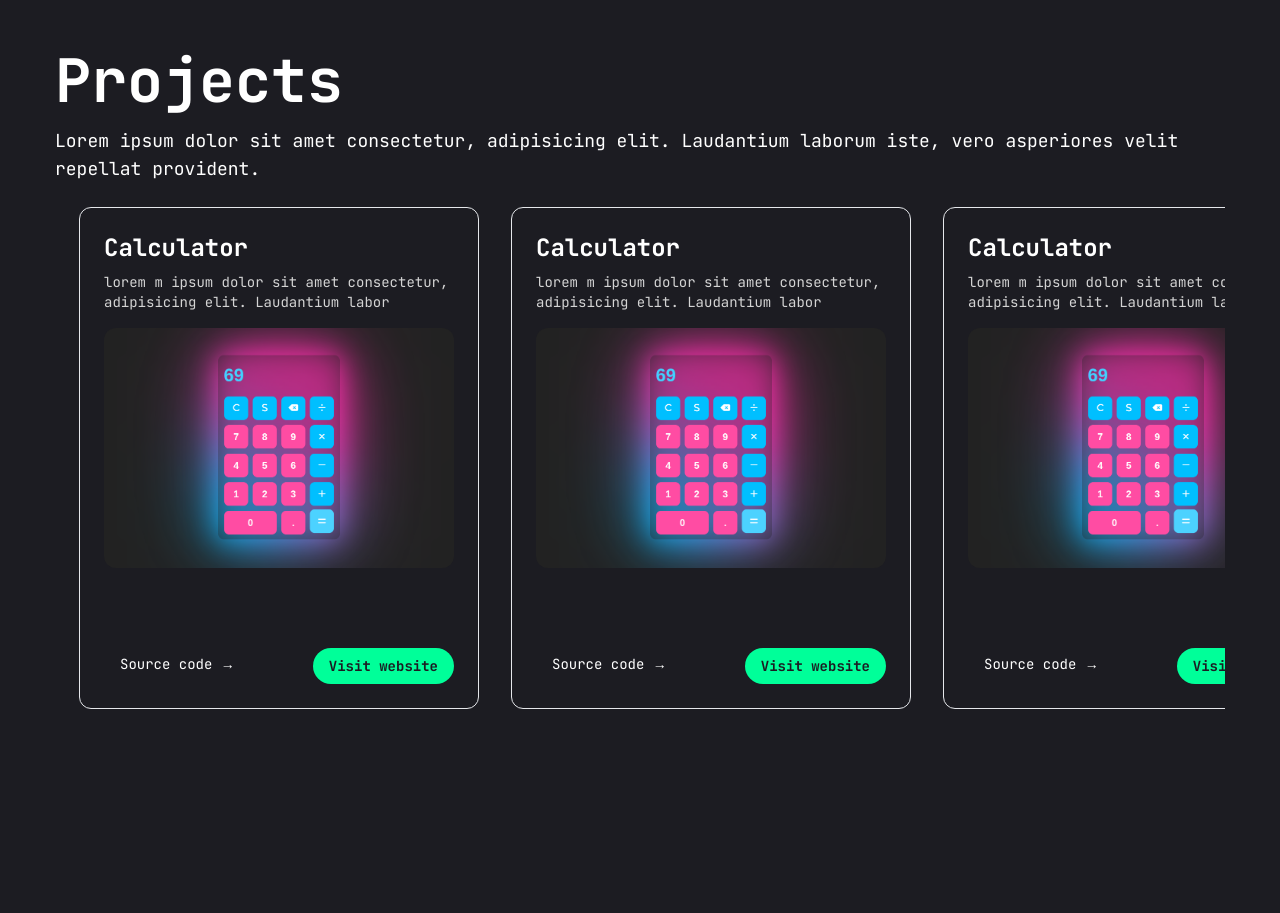
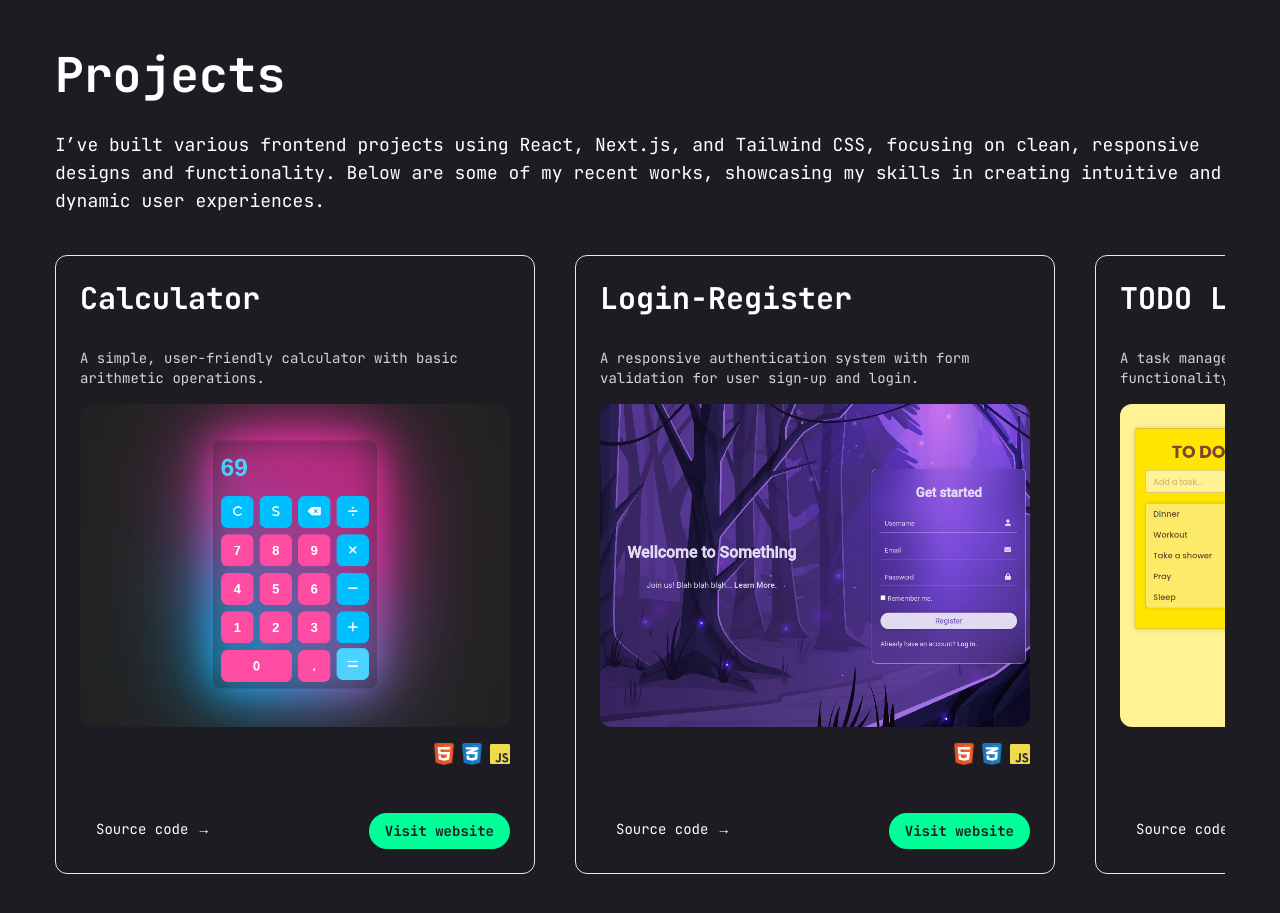
Before and after one commit to blckdrgn03/new-portfolio, a Next.js app: page / in a window 1280 px wide. Shown: the part 900-1813 px from the top of the page. Before the commit the page ends 1633 px from the top, so only its background shows below. Built offline with nearby package versions, Linux system fonts and the light colour scheme.

Commit message:
updated projects section

```diff
--- a/components/home.jsx
+++ b/components/home.jsx
@@ -12,7 +12,7 @@ export default function Home() {
                 </div>
                 <div>
                     <span className="text-center xl:text-left pb-1 block text-lg lg:text-xl xl:text-3xl xl:pb-4">Front-end React Developer</span>
-                    <h1 className="md:leading-tight md:text-4xl xl:leading-tight text-3xl lg:text-5x xl:text-6xl font-bold text-center xl:text-left">Hello I&apos;m</h1>
+                    <h1 className="md:leading-tight md:text-4xl xl:leading-tight text-3xl lg:text-5xl xl:text-6xl font-bold text-center xl:text-left">Hello I&apos;m</h1>
                     <TextGenerateEffectDemo />
                     <p className="xl:w-[54ch] text-sm md:text-md lg:text-lg text-center xl:text-left pb-8 xl:pb-8">I excel at crafting elegant digital experiences and I am proficient in various programming languages and technologies.</p>
                     <Socials />
--- a/components/projects.jsx
+++ b/components/projects.jsx
@@ -6,46 +6,57 @@ export default function Projects() {
     let projects = [
         {
             name: 'calculator',
-            description: 'lorem m ipsum dolor sit amet consectetur, adipisicing elit. Laudantium labor',
+            description: 'A simple, user-friendly calculator with basic arithmetic operations.',
             id: 1,
             image: '/calc.png',
-            techs: ['/html.svg', '/html.svg', '/html.svg']
+            techs: ['/html.svg', '/css.svg', '/javascript.svg'],
+            url: 'https://calculator-by-sayef.vercel.app/',
+            code: 'https://github.com/blckdrgn03/calculator'
         },
         {
-            name: 'calculator',
-            description: 'lorem m ipsum dolor sit amet consectetur, adipisicing elit. Laudantium labor',
+            name: 'Login-Register',
+            description: 'A responsive authentication system with form validation for user sign-up and login.',
             id: 2,
-            image: '/calc.png',
-            techs: ['/html.svg', '/html.svg', '/html.svg']
+            image: '/login.png',
+            techs: ['/html.svg', '/css.svg', '/javascript.svg'],
+            url: 'https://login-register-by-sayef.vercel.app/',
+            code: 'https://github.com/blckdrgn03/login-register'
         },
         {
-            name: 'calculator',
-            description: 'lorem m ipsum dolor sit amet consectetur, adipisicing elit. Laudantium labor',
+            name: 'TODO List',
+            description: ' A task management app with drag-and-drop functionality for easy task organization.',
             id: 3,
-            image: '/calc.png',
-            techs: ['/html.svg', '/html.svg', '/html.svg']
+            image: '/todo.png',
+            techs: ['/html.svg', '/css.svg', '/javascript.svg'],
+            url: 'https://todo-list-by-sayef.vercel.app/',
+            code: 'https://github.com/blckdrgn03/todo-list'
         },
         {
-            name: 'calculator',
-            description: 'lorem m ipsum dolor sit amet consectetur, adipisicing elit. Laudantium labor',
+            name: 'Weather App',
+            description: 'Displays current weather conditions and a 5-day forecast using real-time data.',
             id: 4,
-            image: '/calc.png',
-            techs: ['/html.svg', '/html.svg', '/html.svg']
+            image: '/weather.png',
+            techs: ['/html.svg', '/css.svg', '/javascript.svg'],
+            url: 'https://weather-by-sayef.vercel.app/',
+            code: 'https://github.com/blckdrgn03/Weather'
         },
         {
-            name: 'calculator',
-            description: 'lorem m ipsum dolor sit amet consectetur, adipisicing elit. Laudantium labor',
+            name: 'Old Portfolio',
+            description: 'A personal portfolio site showcasing projects and skills, fully responsive for all devices.',
             id: 5,
-            image: '/calc.png',
-            techs: ['/html.svg', '/html.svg', '/html.svg']
-        }
+            image: '/portfolio.png',
+            techs: ['/html.svg', '/css.svg', '/javascript.svg', '/react.svg', '/tailwind.svg'],
+            url: 'https://abdullahalsayef.vercel.app/',
+            code: 'https://github.com/blckdrgn03/portfolio'
+        },
+
     ]
     return (
-        <section id="projects" className="container mx-auto mt-[5rem] md:mt-[7.5rem] lg:mt-[10rem] xl:mt-[12.5rem]">
-            <h1 className="md:text-4xl text-3xl lg:text-5x xl:text-6xl font-bold text-center xl:text-left pb-4">Projects</h1>
-            <p className="text-sm md:text-md lg:text-lg text-center xl:text-left">Lorem ipsum dolor sit amet consectetur, adipisicing elit. Laudantium laborum iste, vero asperiores velit repellat provident.</p>
+        <section id="projects" className="container mb-12 mx-auto mt-[5rem] md:mt-[7.5rem] lg:mt-[10rem] xl:mt-[12.5rem]">
+            <h1 className="md:text-4xl text-3xl lg:text-5xl font-bold text-center xl:text-left pb-4 xl:pb-8">Projects</h1>
+            <p className="text-sm md:text-md lg:text-lg text-center xl:text-left">I’ve built various frontend projects using React, Next.js, and Tailwind CSS, focusing on clean, responsive designs and functionality. Below are some of my recent works, showcasing my skills in creating intuitive and dynamic user experiences.</p>
 
-            <div className="flex gap-8 p-6 overflow-x-scroll">
+            <div className="flex gap-8 px-4 py-6 overflow-x-scroll scrollbar-thumb-accent scrollbar-track-transparent scrollbar-thin scrollbar-thumb-rounded snap-x snap-mandatory xl:py-10 xl:gap-10">
                 {projects.map(project => {
                     return <Project key={project.id} project={project}/>;
                 })}
--- a/components/ui/3d-project.jsx
+++ b/components/ui/3d-project.jsx
@@ -1,24 +1,22 @@
 "use client";
 
 import Image from "next/image";
-import React from "react";
 import { CardBody, CardContainer, CardItem } from "../ui/3d-card";
-import Link from "next/link";
 
 export function Project({ project }) {
   return (
-    (<CardContainer className="inter-var w-[25rem]">
+    (<CardContainer className="inter-var snap-start">
       <CardBody
-        className="border-2 relative group/card hover:shadow-2xl hover:shadow-accent/[0.1] w-auto sm:w-[30rem] h-auto rounded-xl p-6 border">
+        className="border-2  relative group/card hover:shadow-2xl hover:shadow-accent/[0.1] w-[22rem] md:w-[25rem] lg:w-[30rem] h-auto rounded-xl p-6 border">
         <CardItem
-          translateZ="50"
-          className="text-2xl font-bold text-white capitalize">
+          translateZ="60"
+          className="text-xl md:text-2xl lg:text-3xl font-bold text-white capitalize">
           {project.name}
         </CardItem>
         <CardItem
           as="p"
-          translateZ="60"
-          className="text-sm max-w-sm mt-2 text-neutral-300">
+          translateZ="50"
+          className="text-xs md:text-sm lg:text-md max-w-sm mt-2 lg:mt-4 xl:mt-8 text-neutral-300">
           {project.description}
         </CardItem>
         <CardItem translateZ="100" className="w-full mt-4">
@@ -26,22 +24,43 @@ export function Project({ project }) {
             src={project.image}
             height="1000"
             width="1000"
-            className="h-60 w-full object-cover rounded-xl group-hover/card:shadow-xl"
+            className="w-full aspect-[4/3] object-cover rounded-xl group-hover/card:shadow-xl"
             alt="thumbnail" />
         </CardItem>
-        <div className="flex justify-between items-center mt-20">
+
+          <div className="flex justify-end pt-4">
+            <CardItem
+          translateZ={30}
+          className="flex gap-2"
+        >
+            {project.techs.map((tech , index)=> {
+            return <Image
+              key={index}
+              alt="tech"
+              src={tech}
+              height={20}
+              width={20}
+              className="object-contain rounded-[3px]"
+            />
+          })}
+          </CardItem>
+          </div>
+
+
+        <div className="flex justify-between items-center mt-8 md:mt-12">
           <CardItem
-            translateZ={20}
-            as={Link}
-            href="https://twitter.com/mannupaaji"
+            translateZ={40}
+            as="a"
+            href={project.code}
             target="__blank"
-            className="pb-1 ml-4 hover:text-accent text-sm font-normal text-white">
+            className="pb-1 ml-4 md:text-sm hover:text-accent text-xs font-normal text-white lg:text-md">
             Source code →
           </CardItem>
           <CardItem
-            translateZ={20}
-            as="button"
-            className="px-4 py-2 rounded-full hover:bg-accent-hover bg-accent text-primary text-sm font-bold">
+            translateZ={40}
+            as="a"
+            href={project.url}
+            className="px-4 md:text-sm lg:text-md py-2 rounded-full hover:bg-accent-hover bg-accent text-primary text-xs font-bold">
             Visit website
           </CardItem>
         </div>
--- a/components/ui/text-generate-effect.jsx
+++ b/components/ui/text-generate-effect.jsx
@@ -44,7 +44,7 @@ export const TextGenerateEffect = ({
     (<div className={cn("font-bold", className)}>
       <div>
         <div
-          className="md:leading-tight text-accent md:text-4xl xl:leading-tight text-3xl lg:text-5x xl:text-6xl font-bold text-center xl:text-left pb-4">
+          className="md:leading-tight text-accent md:text-4xl xl:leading-tight text-3xl lg:text-5xl xl:text-6xl font-bold text-center xl:text-left pb-4">
           {renderWords()}
         </div>
       </div>
```
Also changed, not shown: components/ui/stats.jsx (+5 -5 lines), public/portfolio.png (added).
